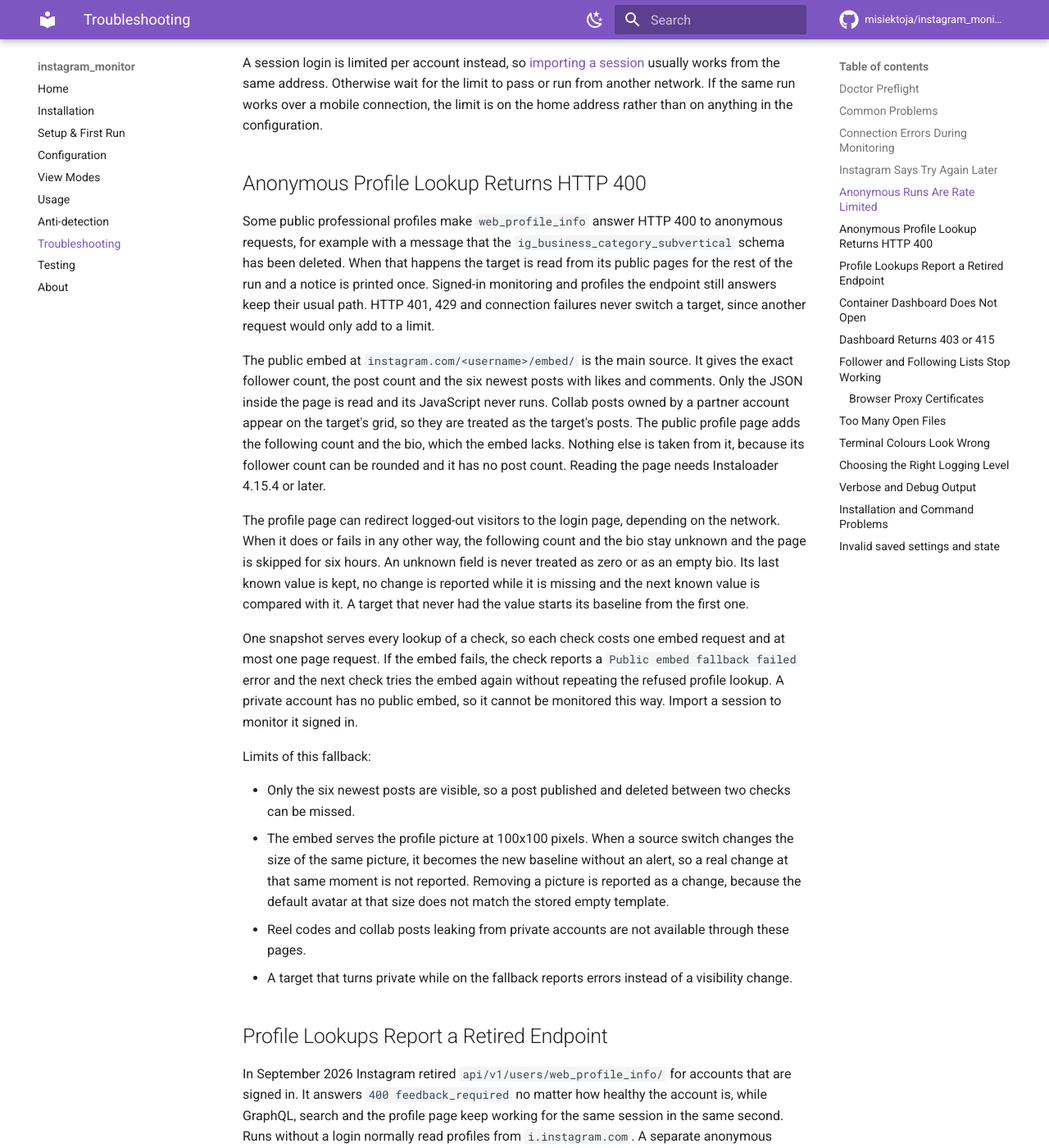
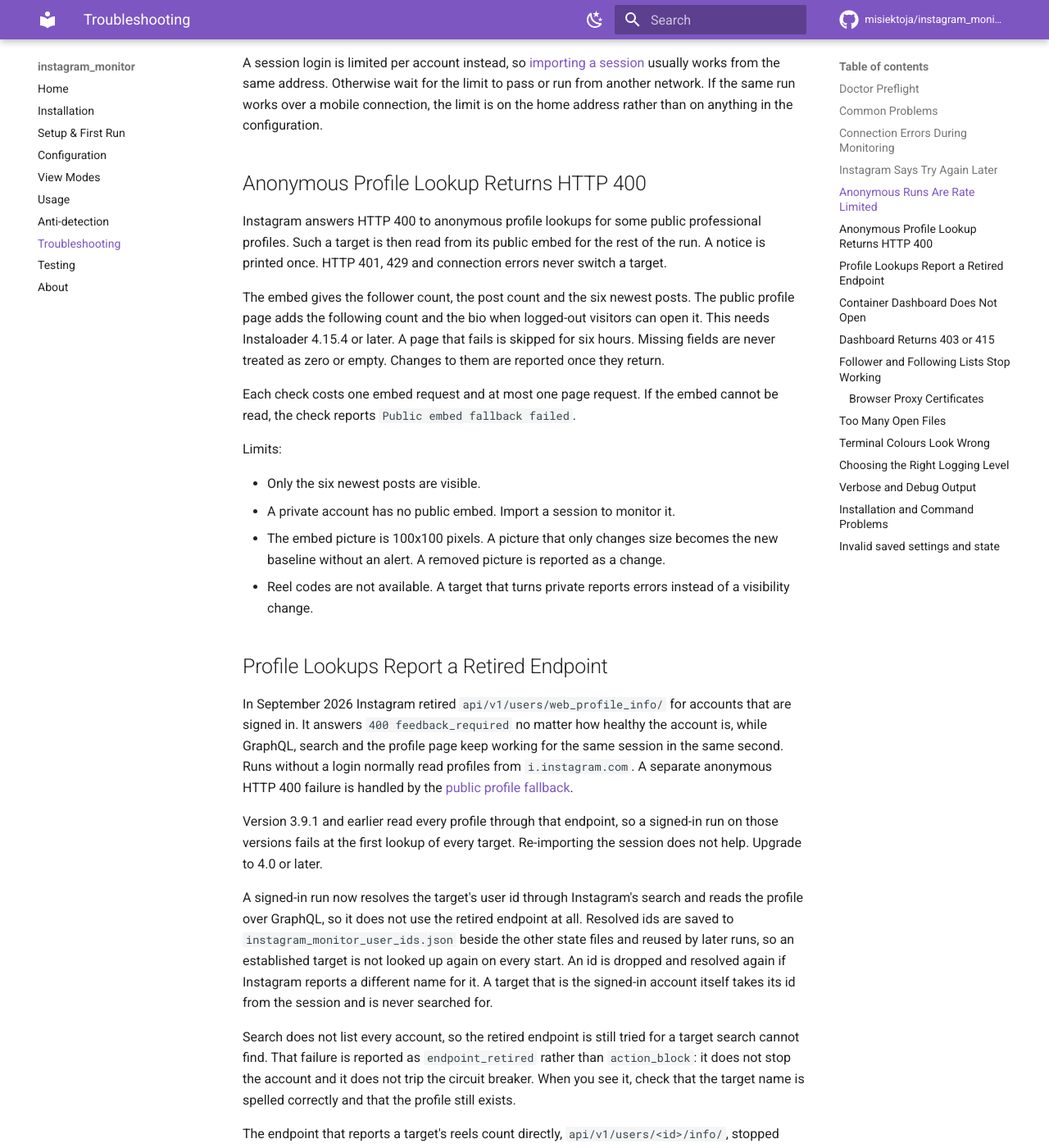
Before and after one commit to misiektoja/instagram_monitor, an MkDocs documentation site: the page built from docs/troubleshooting.md, in a window 1280 px wide and 1400 px high, scrolled down 4470 px. Shown: the whole window at 82% size. Built offline with MkDocs 1.6.1 and Material for MkDocs 9.7.7, drawn with Linux system fonts in a browser that asks for light colours; comment, search, counter and statistics services are not loaded.

Commit message:
docs(troubleshooting): shorten the public embed fallback section

```diff
--- a/docs/troubleshooting.md
+++ b/docs/troubleshooting.md
@@ -101,20 +101,18 @@
 <a id="anonymous-profile-http-400"></a>
 ## Anonymous Profile Lookup Returns HTTP 400
 
-Some public professional profiles make `web_profile_info` answer HTTP 400 to anonymous requests, for example with a message that the `ig_business_category_subvertical` schema has been deleted. When that happens the target is read from its public pages for the rest of the run and a notice is printed once. Signed-in monitoring and profiles the endpoint still answers keep their usual path. HTTP 401, 429 and connection failures never switch a target, since another request would only add to a limit.
+Instagram answers HTTP 400 to anonymous profile lookups for some public professional profiles. Such a target is then read from its public embed for the rest of the run. A notice is printed once. HTTP 401, 429 and connection errors never switch a target.
 
-The public embed at `instagram.com/<username>/embed/` is the main source. It gives the exact follower count, the post count and the six newest posts with likes and comments. Only the JSON inside the page is read and its JavaScript never runs. Collab posts owned by a partner account appear on the target's grid, so they are treated as the target's posts. The public profile page adds the following count and the bio, which the embed lacks. Nothing else is taken from it, because its follower count can be rounded and it has no post count. Reading the page needs Instaloader 4.15.4 or later.
+The embed gives the follower count, the post count and the six newest posts. The public profile page adds the following count and the bio when logged-out visitors can open it. This needs Instaloader 4.15.4 or later. A page that fails is skipped for six hours. Missing fields are never treated as zero or empty. Changes to them are reported once they return.
 
-The profile page can redirect logged-out visitors to the login page, depending on the network. When it does or fails in any other way, the following count and the bio stay unknown and the page is skipped for six hours. An unknown field is never treated as zero or as an empty bio. Its last known value is kept, no change is reported while it is missing and the next known value is compared with it. A target that never had the value starts its baseline from the first one.
+Each check costs one embed request and at most one page request. If the embed cannot be read, the check reports `Public embed fallback failed`.
 
-One snapshot serves every lookup of a check, so each check costs one embed request and at most one page request. If the embed fails, the check reports a `Public embed fallback failed` error and the next check tries the embed again without repeating the refused profile lookup. A private account has no public embed, so it cannot be monitored this way. Import a session to monitor it signed in.
+Limits:
 
-Limits of this fallback:
-
-- Only the six newest posts are visible, so a post published and deleted between two checks can be missed.
-- The embed serves the profile picture at 100x100 pixels. When a source switch changes the size of the same picture, it becomes the new baseline without an alert, so a real change at that same moment is not reported. Removing a picture is reported as a change, because the default avatar at that size does not match the stored empty template.
-- Reel codes and collab posts leaking from private accounts are not available through these pages.
-- A target that turns private while on the fallback reports errors instead of a visibility change.
+- Only the six newest posts are visible.
+- A private account has no public embed. Import a session to monitor it.
+- The embed picture is 100x100 pixels. A picture that only changes size becomes the new baseline without an alert. A removed picture is reported as a change.
+- Reel codes are not available. A target that turns private reports errors instead of a visibility change.
 
 <a id="profile-lookups-report-a-retired-endpoint"></a>
 ## Profile Lookups Report a Retired Endpoint
```
